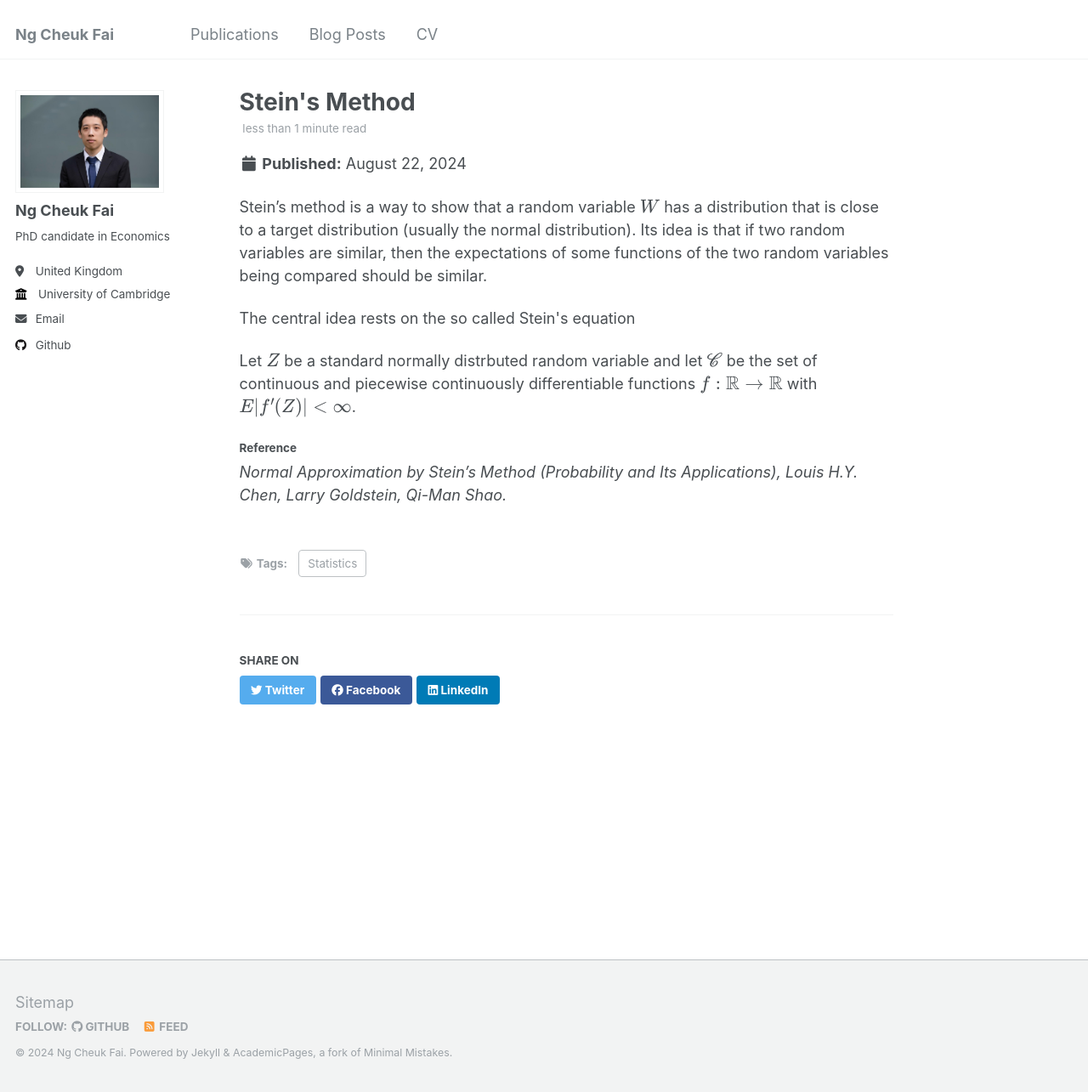
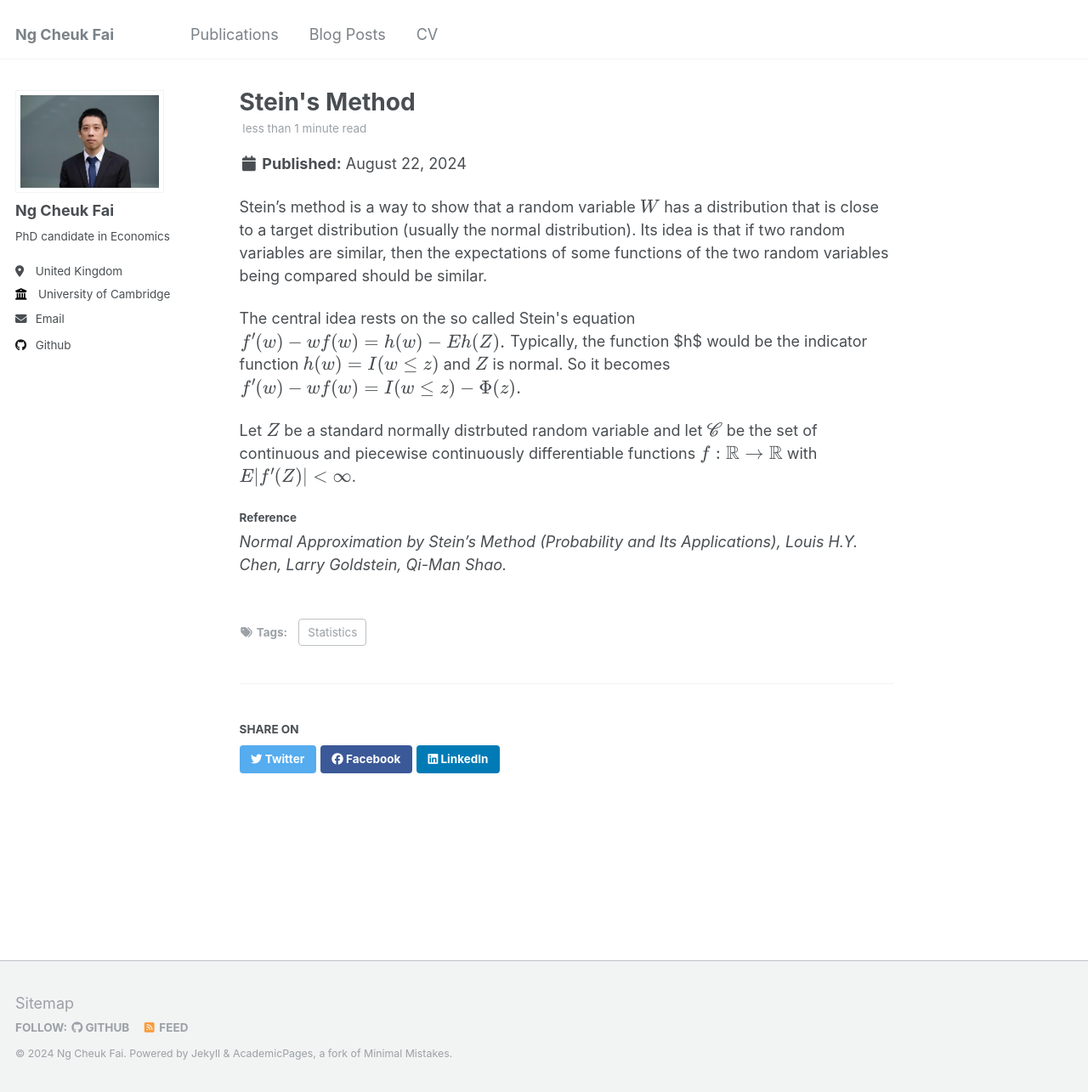
Before and after one commit to ngcheukfai/ngcheukfai.github.io, a Jekyll site: the page built from _posts/2024-08-22-steins-method.md, in a window 1280 px wide and 1285 px high. Shown: the whole window at 85% size. Built offline with Jekyll 4.4.1, drawn with Linux system fonts in a browser that asks for light colours.

Commit message:
Update 2024-08-22-steins-method.md

```diff
--- a/_posts/2024-08-22-steins-method.md
+++ b/_posts/2024-08-22-steins-method.md
@@ -9,6 +9,17 @@ tags:
 Stein's method is a way to show that a random variable $$W$$ has a distribution that is close to a target distribution (usually the normal distribution). Its idea is that if two random variables are similar, then the expectations of some functions of the two random variables being compared should be similar.
 
 The central idea rests on the so called Stein&apos;s equation
+$$
+\begin{aligned}
+f'(w)-wf(w)=h(w)-Eh(Z).
+\end{aligned}
+$$
+Typically, the function $h$ would be the indicator function $$h(w)=I(w\leq z)$$ and $$Z$$ is normal. So it becomes
+$$
+\begin{aligned}
+f'(w)-wf(w)=I(w\leq z)-\Phi(z).
+\end{aligned}
+$$
 
 Let $$Z$$ be a standard normally distrbuted random variable and let $$\mathscr{C}$$ be the set of continuous and piecewise continuously differentiable functions $$f:\mathbb{R}\rightarrow \mathbb{R}$$ with $$E\lvert f'(Z)\rvert<\infty$$.
 
```
